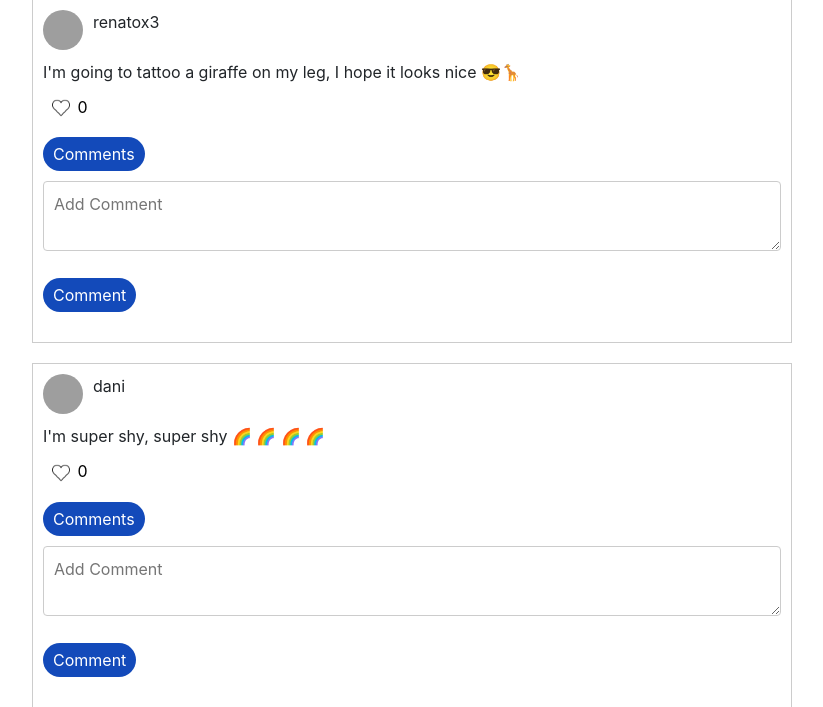
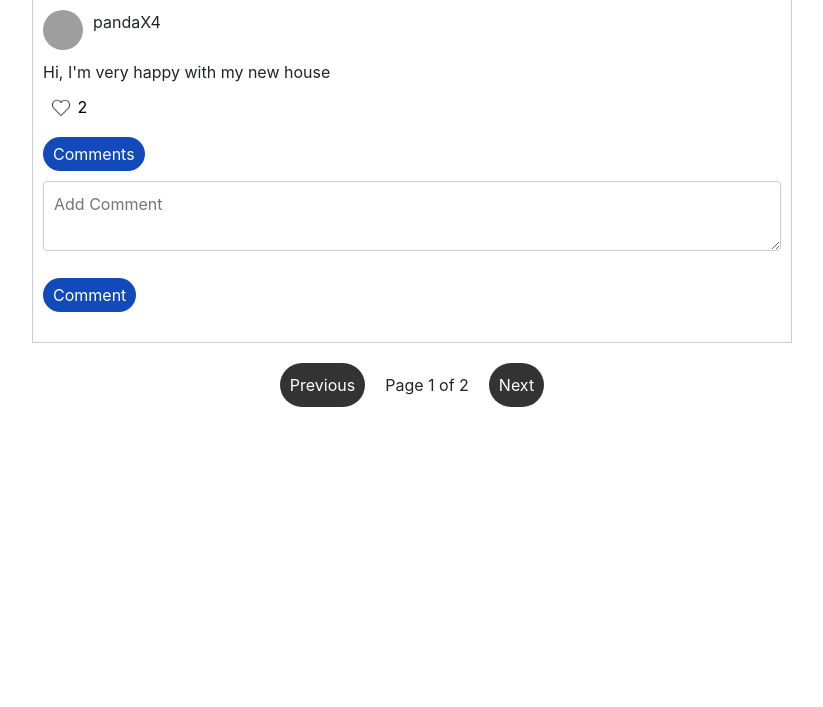
Before and after one commit to Renato9889/project4, a Django app: page / in a window 1280 px wide. Shown: the part 3792-4499 px from the top of the page, without its empty margins (228-1051 px from the left). After the commit the page ends 4199 px from the top, so only its background shows below. Run offline with Django 3.2, Linux system fonts and the light colour scheme; data comes from the database, SQL or seed files in the repository; both versions use the stored data as it was after the commit; data that the repository does not hold is empty; some libraries are stand-ins or nearby versions; grey boxes are pictures that could not be loaded.

Commit message:
paginattion

```diff
--- a/network/models.py
+++ b/network/models.py
@@ -20,7 +20,7 @@ class User(AbstractUser):
 
 class Post(models.Model):
     id = models.BigAutoField(primary_key=True)
-    author = models.OneToOneField(User, on_delete=models.CASCADE)
+    author = models.ForeignKey(User, on_delete=models.CASCADE)
     text = models.TextField()
     created_at = models.DateTimeField(auto_now_add=True)
     likes = models.ManyToManyField(User, related_name='liked_posts', blank=True)
--- a/network/static/network/styles.css
+++ b/network/static/network/styles.css
@@ -175,3 +175,25 @@ form button {
     width: 24px;
     height: 24px;
 }
+
+.pagination {
+  text-align: center;
+  display: flex;
+  justify-content: center;
+  align-items: center;
+}
+
+.pagination button{
+  background-color: #333333;
+  color: #fff;
+  padding: 10px 10px;
+  border: none;
+  border-radius: 50px;
+  cursor: pointer;
+  margin: 0 10px;
+}
+
+.pagination span{
+  margin: 0 10px;
+  background-color: transparent;
+}
--- a/network/templates/network/index.html
+++ b/network/templates/network/index.html
@@ -56,5 +56,45 @@
           </div>
         </div>
       {% endfor %}
+      <div class="pagination">
+        <button id="prevPage" disabled>Previous</button>
+        <span id="pageInfo">Page 1</span>
+        <button id="nextPage">Next</button>
+      </div>
     </div>
+    <script>
+      let currentPage = 1;
+      const postsPerPage = 10;
+      function updatePosts() {
+          const posts = document.querySelectorAll('.post');
+          const totalPages = Math.ceil(posts.length / postsPerPage);
+          posts.forEach((post, index) => {
+              if (index < (currentPage * postsPerPage) && index >= ((currentPage - 1) * postsPerPage)) {
+                  post.style.display = 'block';
+              } else {
+                  post.style.display = 'none';
+              }
+          });
+          document.getElementById('pageInfo').textContent = `Page ${currentPage} of ${totalPages}`;
+          document.getElementById('prevPage').disabled = (currentPage === 1);
+          document.getElementById('nextPage').disabled = (currentPage === totalPages);
+      }
+      document.getElementById('prevPage').addEventListener('click', () => {
+          if (currentPage > 1) {
+              currentPage--;
+              updatePosts();
+          }
+      });
+      document.getElementById('nextPage').addEventListener('click', () => {
+          const posts = document.querySelectorAll('.post');
+          const totalPages = Math.ceil(posts.length / postsPerPage);
+          if (currentPage < totalPages) {
+              currentPage++;
+              updatePosts();
+          }
+      });
+
+      updatePosts();
+  </script>
+
 {% endblock %}
--- a/network/views.py
+++ b/network/views.py
@@ -3,20 +3,17 @@ from django.db import IntegrityError
 from django.http import HttpResponseRedirect
 from django.shortcuts import render, redirect, get_object_or_404
 from django.urls import reverse
-from .models import Post, Comment, Profile
+from .models import Post, Comment, Profile, User
 from .forms import PostForm, CommentForm
 from django.db import models
 from django.db.models import Count
 
 
-from .models import User
-
-
 def index(request):
     if not request.user.is_authenticated:
-        posts = Post.objects.all()
+        posts = Post.objects.order_by('-id')
         return render(request, 'network/index.html', {'posts': posts})
-    posts = Post.objects.annotate(user_liked=Count('likes', filter= models.Q(likes=request.user)))
+    posts = Post.objects.annotate(user_liked=Count('likes', filter=models.Q(likes=request.user))).order_by('-id')
     return render(request, 'network/index.html', {'posts': posts})
 
 
```
Also changed, not shown: db.sqlite3, network/migrations/0006_alter_post_author.py (added).
